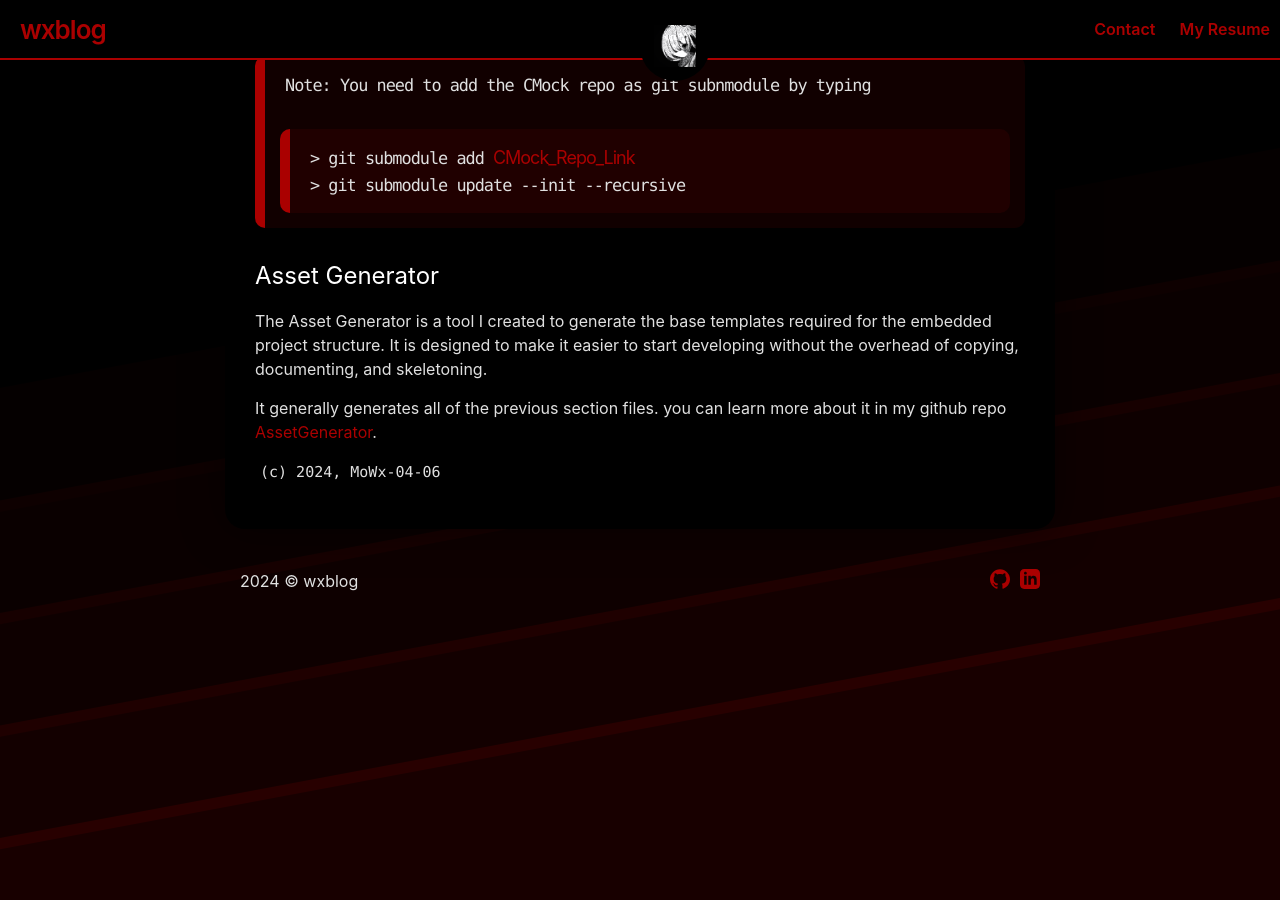
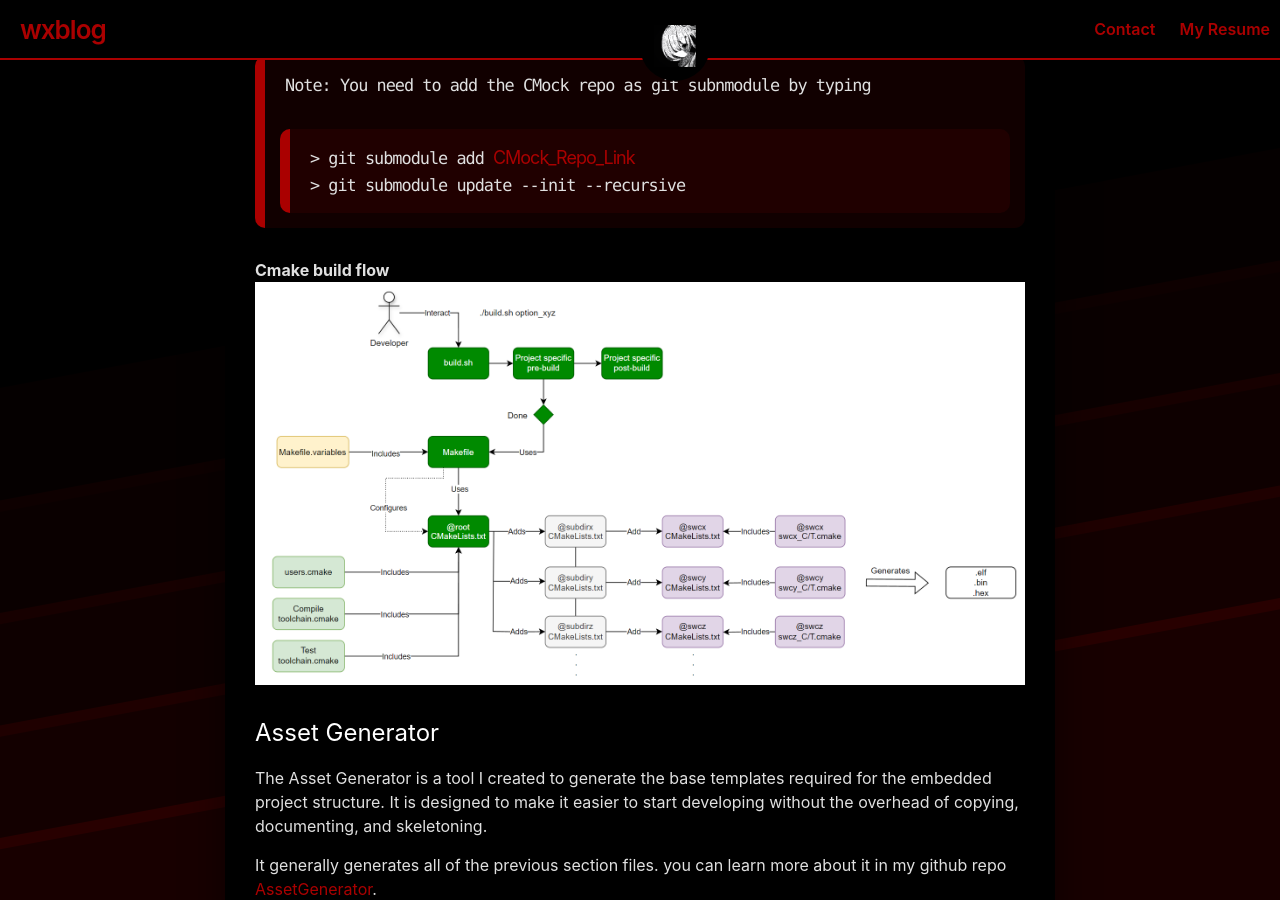
Before and after one commit to mohamedashraf-eng/wxblog, a Jekyll site: the page built from _posts/2024-04-06-_ECMake.md, in a window 1280 px wide and 900 px high, scrolled down 4457 px. Built offline with Jekyll 4.4.1, drawn with Linux system fonts in a browser that asks for light colours.

Commit message:
Added CMake workflow

```diff
--- a/_posts/2024-04-06-_ECMake.md
+++ b/_posts/2024-04-06-_ECMake.md
@@ -157,6 +157,9 @@ The `CMakeLists.txt` used to add/organize the each subdirectory included in the
 > > `> git submodule add` [CMock_Repo_Link](https://github.com/ThrowTheSwitch/CMock/tree/9192a950897929d948027421e30a372b1770469b)
 > > `> git submodule update --init --recursive`
 
+**Cmake build flow**
+![CMake_Build](../assets/img/post_ecmake.png)
+
 ## Asset Generator
 
 The Asset Generator is a tool I created to generate the base templates required for the embedded project structure. It is designed to make it easier to start developing without the overhead of copying, documenting, and skeletoning.
```
Also changed, not shown: assets/img/post_ecmake.png (added).
